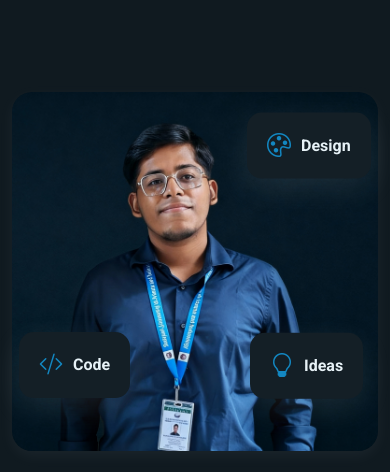
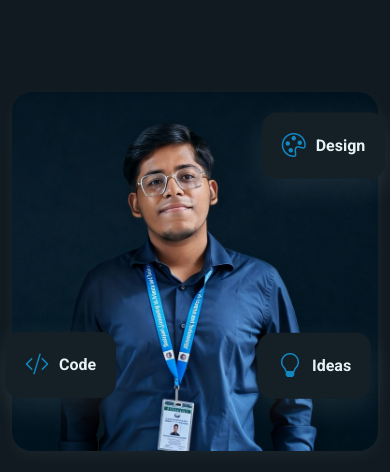
Before and after one commit to Siuuuwu7/Updated-Web, a plain HTML site: page index.html in a window 390 px wide. Shown: the part 52-524 px from the top of the page. Drawn offline with Linux system fonts and the light colour scheme.

Commit message:
Update main.css

```diff
--- a/assets/css/main.css
+++ b/assets/css/main.css
@@ -998,17 +998,17 @@ To make hide the floating cards from mobile version:
   /* Adjust individual card positions for small screens */
   .hero .hero-image .floating-elements .floating-card.design {
     top: 6%;
-    right: 2%;
+    right: -2%;
   }
 
   .hero .hero-image .floating-elements .floating-card.code {
     bottom: 12%;
-    left: 2%;
+    left: -2%;
   }
 
   .hero .hero-image .floating-elements .floating-card.creativity {
     top: 68%;
-    right: 4%;
+    right: 2%;
   }
 
   /* Ensure wrapper doesn't clip them */
```
